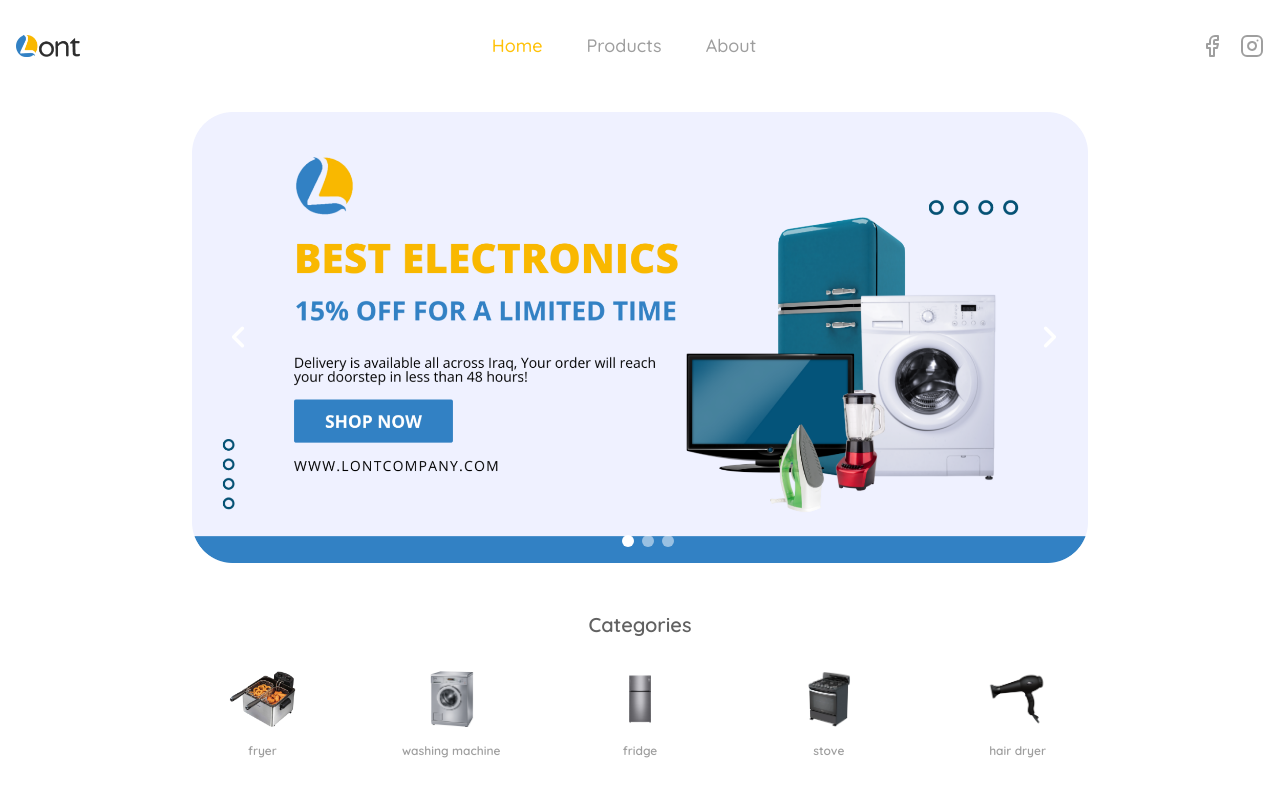
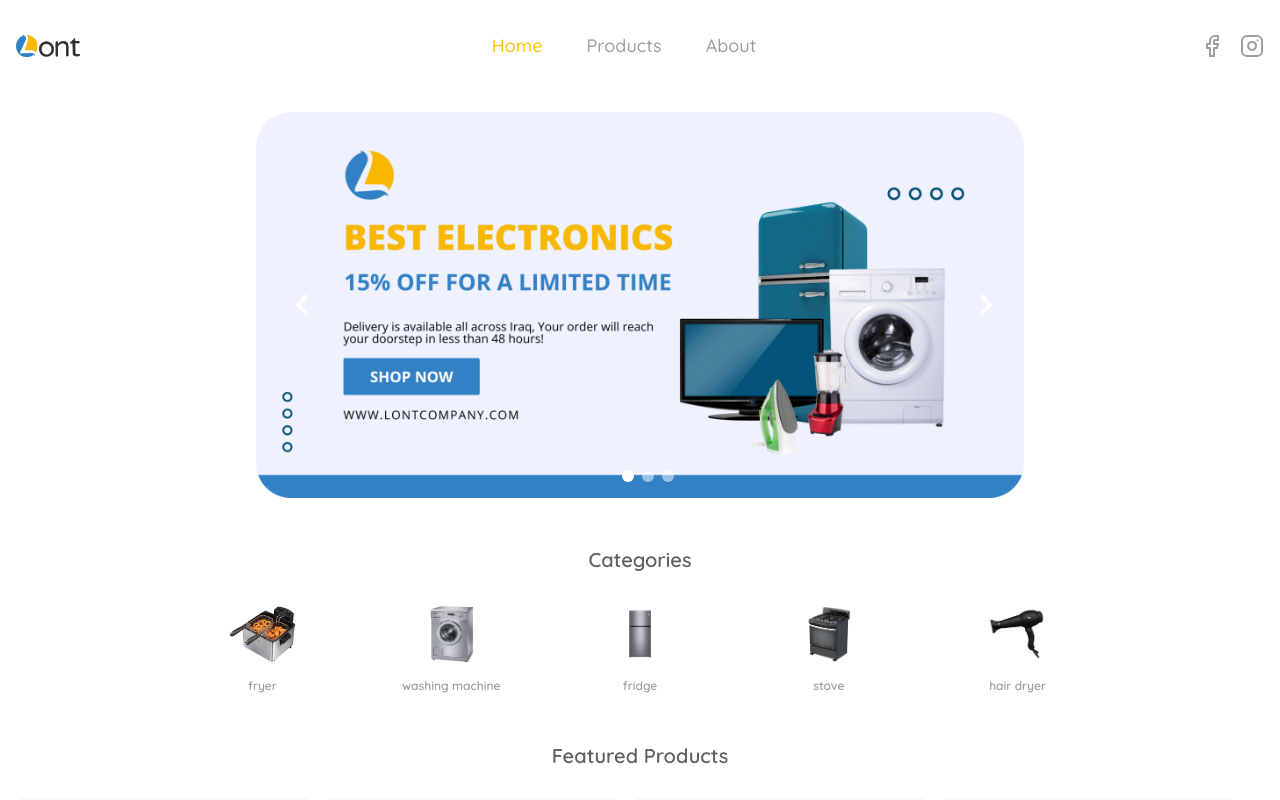
Before and after one commit to RageOfKurd/lont-web, a React (Vite) app: page / in a window 1280 px wide. Shown: the top 800 px of the page. Built offline with nearby package versions, Linux system fonts and the light colour scheme.

Commit message:
add section size fixed

```diff
--- a/src/components/AdSection.jsx
+++ b/src/components/AdSection.jsx
@@ -5,7 +5,7 @@ import offer from '../assets/15-off.png'
 
 const AdSection = () => {
   return (
-    <section className="mx-5 mt-5 sm:max-w-4xl lg:mx-auto">
+    <section className="mx-5 mt-5 sm:max-w-md md:max-w-xl lg:max-w-2xl xl:max-w-3xl sm:mx-auto">
     <Carousel
       transition={{ duration: 0.5 }}
       navButtonsAlwaysVisible={true}
```
